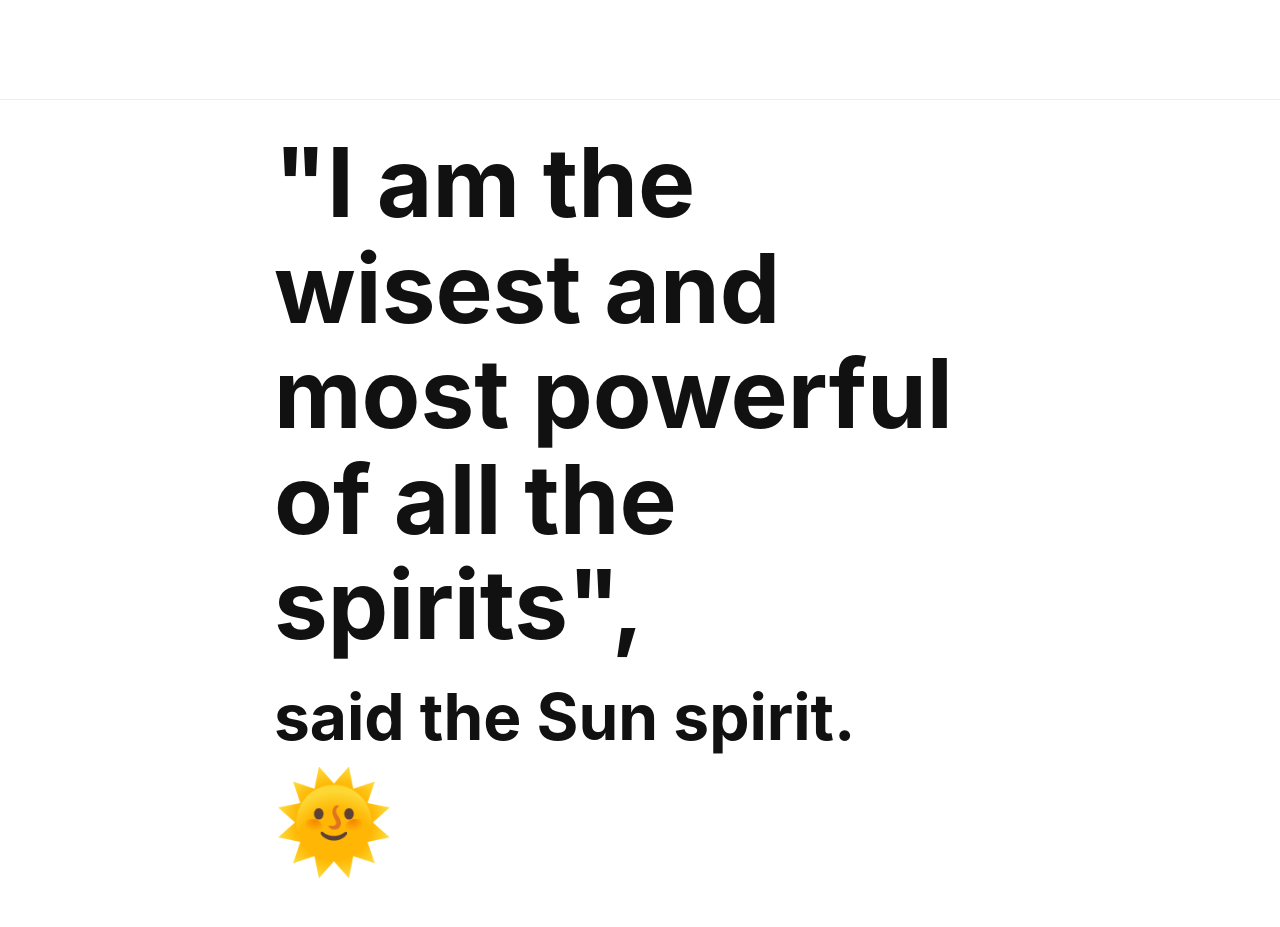
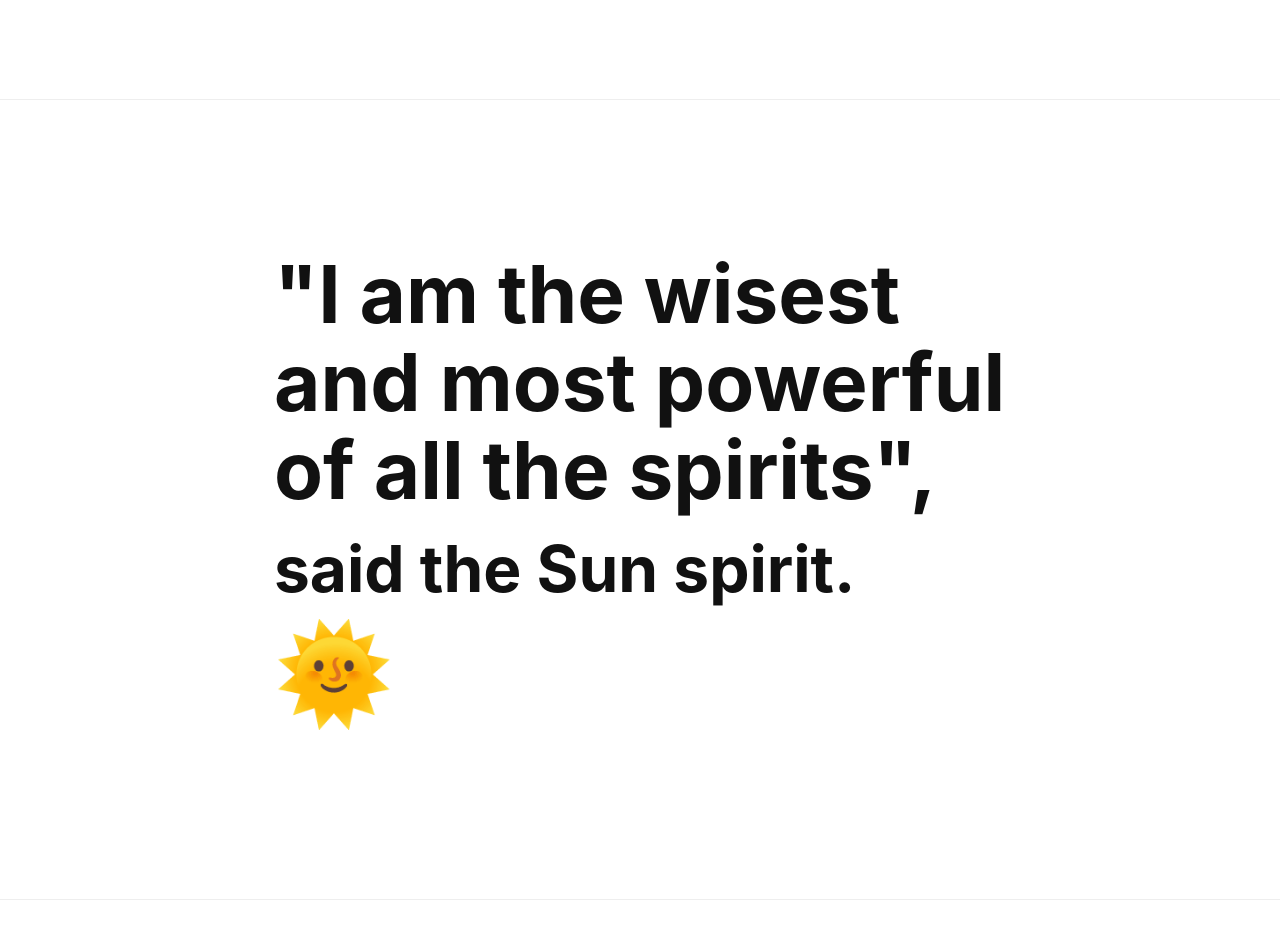
Before and after one commit to ItsJonQ/once-upon-a-daruma, a website: page public/004/index.html in a window 1280 px wide. Shown: the part 3100-4027 px from the top of the page. Drawn offline with Linux system fonts and the light colour scheme.

Commit message:
Update 004 type

```diff
--- a/public/004/index.html
+++ b/public/004/index.html
@@ -30,7 +30,7 @@
     </div>
     <div class='Slide'>
       <div>
-        <h2>"I am the wisest and most powerful of all the spirits",</h2>
+        <h3>"I am the wisest and most powerful of all the spirits",</h3>
         <h4>said the Sun spirit.</h4>
         <h2>🌞</h2>
       </div>
```
